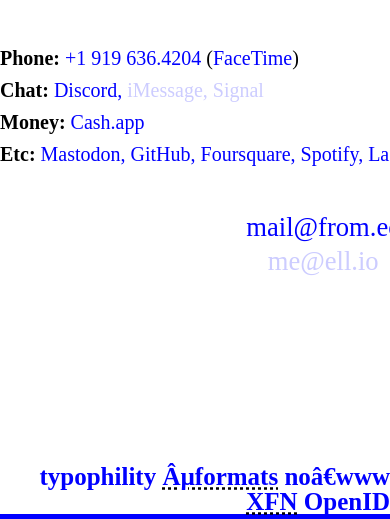
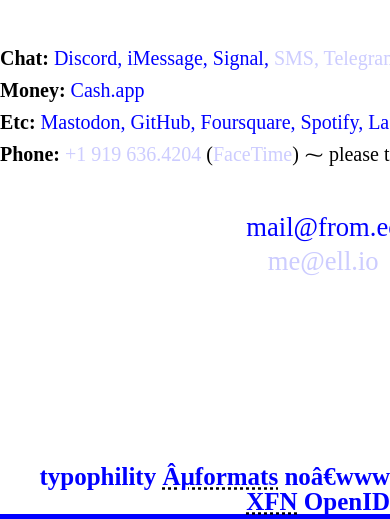
Before and after one commit to ELLIOTTCABLE/elliottcable.name, a plain HTML site: page index.html in a window 390 px wide. Shown: the part 325-844 px from the top of the page. Drawn offline with Linux system fonts and the light colour scheme; files whose address does not match are found by name.

Commit message:
(re HTML rel) Add new chats, de-prioritize phone

```diff
--- a/index.html
+++ b/index.html
@@ -181,16 +181,13 @@
         </ul>
         <h1 class="title"><a class="url fn uid" rel="me openid.delegate" href="http://elliottcable.name">elliottcable</a></h1>
         <h2 class="subtitle">of <a class="org url" href="http://yreality.net" rel="me">yreality</a></h2>
-        <div class="tel preferred">
-          <span class="type">Phone</span><span class="type invisible">pref</span>
-          <a href="tel:+19196364204?call"><span class="value">+1 919 636.4204</span></a>
-          <span class="aside"><a class="url preferred" rel="me" href="facetime://me@ell.io">FaceTime</a></span>
-        </div>
         <div class="ims">
           <span class="label">Chat</span>
           <a class="url preferred" rel="me" href="https://discordapp.com/users/271068975343861761">Discord</a>
-          <a class="url" rel="me" href="imessage://me@ell.io">iMessage</a>
-          <a class="url" rel="me" href="https://signal.me/#p/+19196364204">Signal</a>
+          <a class="url preferred" rel="me" href="imessage://me@ell.io">iMessage</a>
+          <a class="url preferred" rel="me" href="https://signal.me/#p/+19196364204">Signal</a>
+          <a class="url" rel="me" href="sms:+19196364204">SMS</a>
+          <a class="url" rel="me" href="https://t.me/elliottcable">Telegram</a>
         </div>
         <div class="x-money">
           <span class="label">Money</span>
@@ -205,6 +202,12 @@
           <a class="url preferred" rel="me" href="http://last.fm/user/elliottcable">Last.fm</a>
           <a class="url preferred" rel="me" href="https://keybase.io/elliottcable">Keybase</a>
           <a class="url" rel="me" href="http://flickr.com/photos/elliottcable/">Flickr</a>
+        </div>
+        <div class="tel">
+          <span class="type">Phone</span><span class="type invisible">pref</span>
+          <a href="tel:+19196364204?call"><span class="value">+1 919 636.4204</span></a>
+          <span class="aside"><a class="url" rel="me" href="facetime://me@ell.io">FaceTime</a></span>
+          &#8275; please text me first!
         </div>
         <address class="emails">
           <a class="email preferred" rel="me" href="mailto:mail@from.ec">mail@from.ec</a>
```
